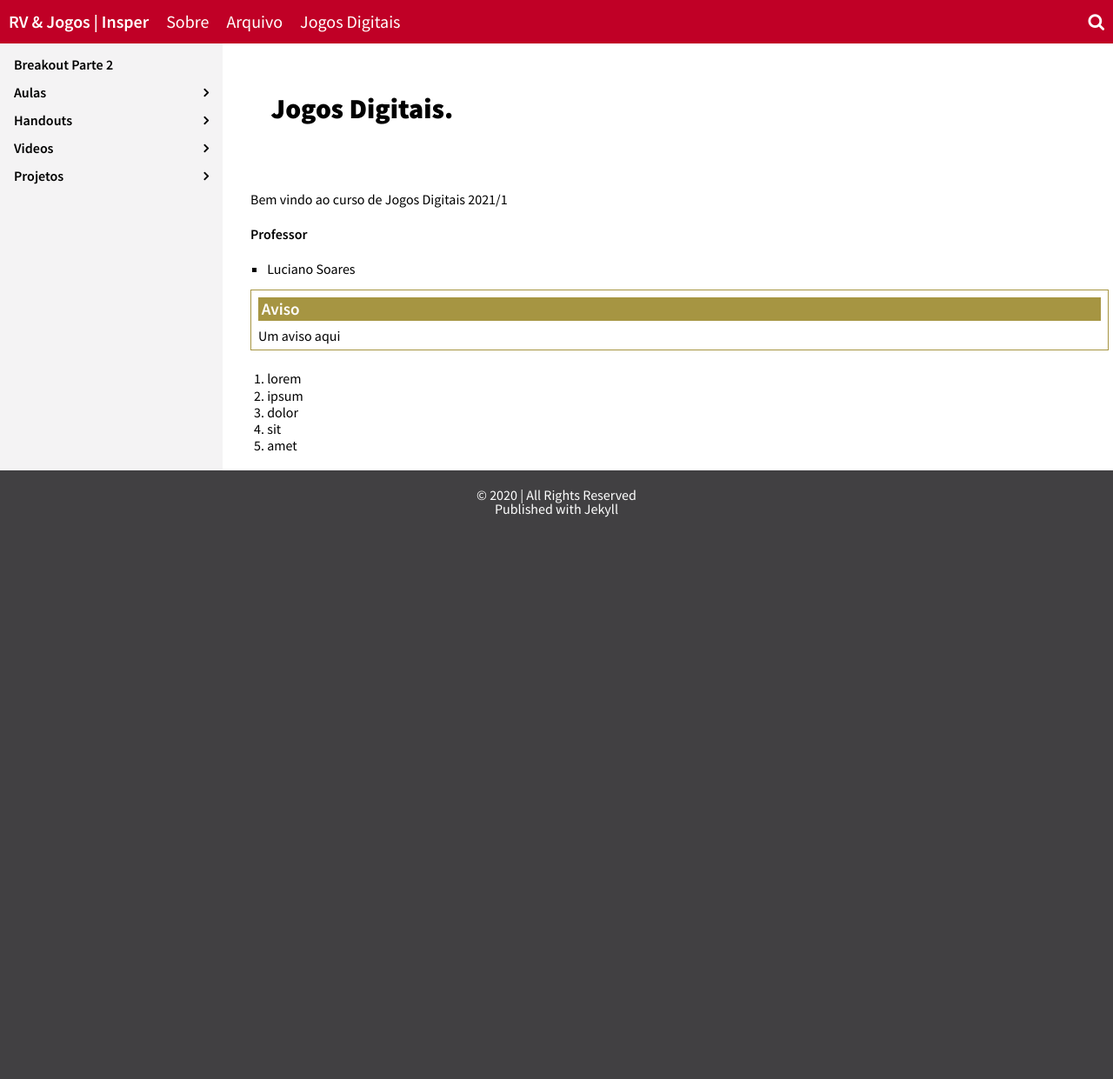
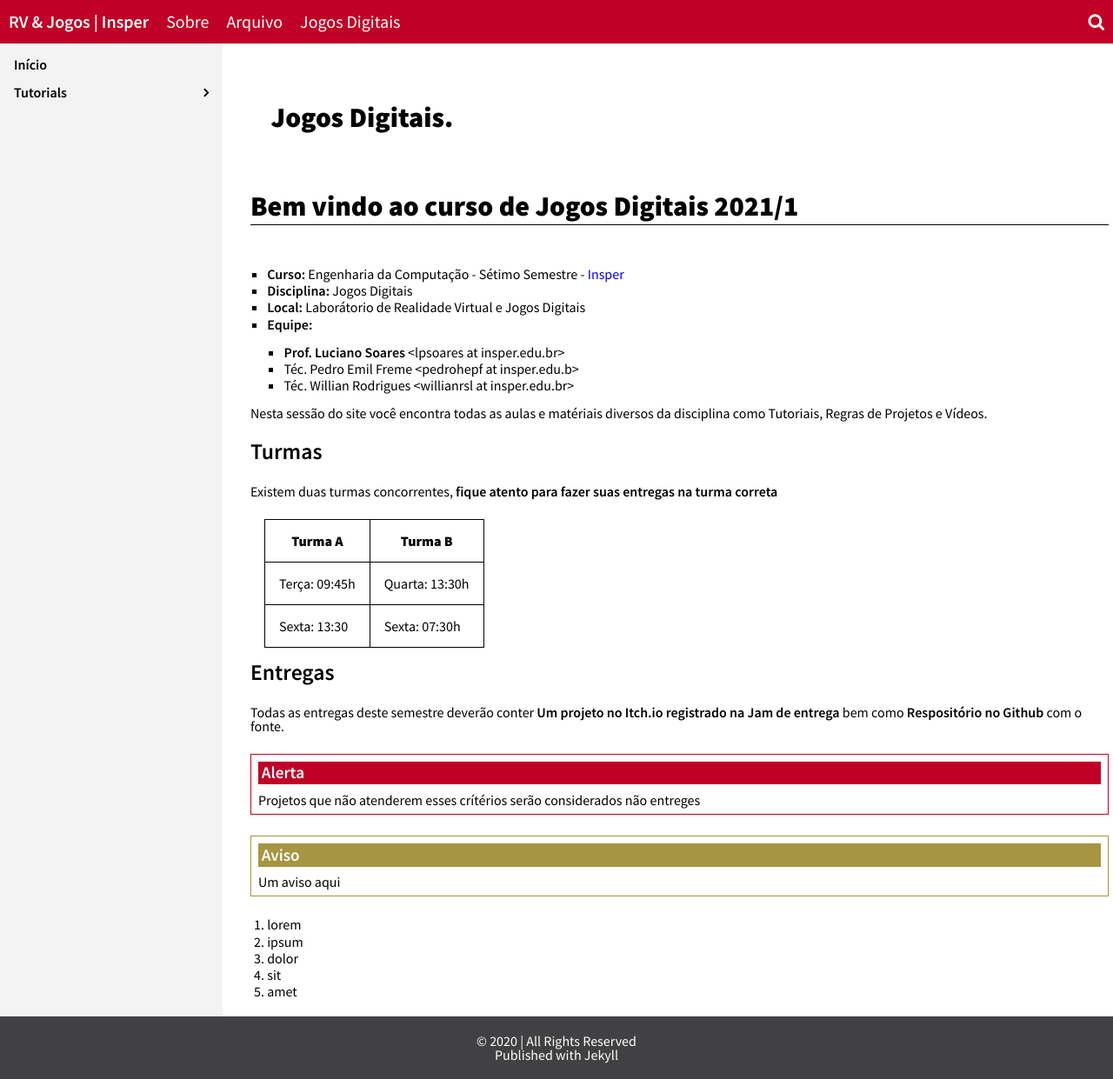
Before and after one commit to EmilFreme/templateBlog, a Jekyll site: the page built from jogos_digitais.md, in a window 1280 px wide and 1241 px high. Shown: the whole window at 87% size. Built offline with Jekyll 4.4.1, drawn with Linux system fonts in a browser that asks for light colours.

Commit message:
home jogos

```diff
--- a/_layouts/aula.html
+++ b/_layouts/aula.html
@@ -5,6 +5,12 @@ layout: default
 <div class="aulaWrapper" style="margin-top:50px">
 <div class="row">
 	<ul class="col-2 indice-aula">
+
+		<li class="indice_type top_nav">
+			<a href="{{site.baseurl}}jogos_digitais.html">
+	        Início
+	    	</a>
+    	</li>
 	{% assign without_types = site.jogos_digitais
 		| where: "type", empty		%}
 		{% for post in without_types %}
--- a/_sass/base.scss
+++ b/_sass/base.scss
@@ -60,7 +60,19 @@ header{
 
 }
 
+table{
+	margin:1em;
+}
+th{
+	font-weight: $bolder-face;
+	padding:1em;
+	border: solid 1px $preto;
+}
 
+td{
+	padding: 1em;
+	border: solid 1px $preto;
+}
 
 footer{
     width:100%;
@@ -270,22 +282,26 @@ footer{
 			font-size:1.6em;
 			font-weight:$bold-face;
 			padding-bottom:5px;
+			margin-bottom: 0.75em;
 		}
 		h3{
 			font-size:1.6em;
 			font-weight:$thin-face;
 			padding-bottom:5px;
-			border-top:1px dashed $vinho
+			border-top:1px dashed $vinho;
+			margin-bottom: 0.75em;
 		}
 		h4{
 			font-size:1.2em;
 			font-weight:$bolder-face;
 			padding-bottom:5px;
+			margin-bottom: 0.375em;
 		}
 		h5{
 			font-size:1.2em;
 			font-weight:$bold-face;
 			padding-bottom:5px;
+			margin-bottom: 0.375em;
 		}
 		h6{
 			font-size:1.2em;
--- a/jogos_digitais.md
+++ b/jogos_digitais.md
@@ -3,11 +3,47 @@ title: Jogos Digitais.
 layout: aula
 ---
 
-Bem vindo ao curso de Jogos Digitais 2021/1
+# Bem vindo ao curso de Jogos Digitais 2021/1
 
-**Professor**
+- **Curso:** Engenharia da Computação - Sétimo Semestre - [Insper](https://www.insper.edu.br/)
+- **Disciplina:** Jogos Digitais
+- **Local:** Laborátorio de Realidade Virtual e Jogos Digitais
+- **Equipe:**
+	- **Prof. Luciano Soares** \<lpsoares at insper.edu.br\>
+	- Téc. Pedro Emil Freme \<pedrohepf at insper.edu.b\>
+	- Téc. Willian Rodrigues \<willianrsl at insper.edu.br\>
 
-- Luciano Soares
+Nesta sessão do site você encontra todas as aulas e matériais diversos da disciplina como Tutoriais, Regras de Projetos e Vídeos.
+
+## Turmas
+
+Existem duas turmas concorrentes, **fique atento para fazer suas entregas na turma correta**
+
+<table>
+	<thead>
+		<tr>
+		<th> Turma A </th>
+		<th> Turma B </th>
+		</tr>
+	</thead>
+	<tbody>
+		<tr>
+			<td><b>Terça:</b> 09:45h</td>
+			<td><b>Quarta:</b> 13:30h</td>
+		</tr>
+		<tr>
+			<td><b>Sexta:</b> 13:30</td>
+			<td><b>Sexta:</b> 07:30h</td>
+		</tr>
+	</tbody>
+</table>
+
+## Entregas
+
+Todas as entregas deste semestre deverão conter **Um projeto no Itch.io registrado na Jam de entrega** bem como **Respositório no Github** com o fonte.
+
+{:.alerta}
+Projetos que não atenderem esses crítérios serão considerados não entreges
 
 {:.aviso}
 Um aviso aqui
```
Also changed, not shown: _jogos_digitais/01-industria.md (deleted, +0 -47 lines), _jogos_digitais/02-ui_padroes.md (deleted, +0 -8 lines), _jogos_digitais/02-unity_01.md (deleted, +0 -47 lines), _jogos_digitais/03-sprites_animacao.md (deleted, +0 -8 lines), _jogos_digitais/04-ia.md (deleted, +0 -8 lines), _jogos_digitais/05-gestao_memoria.md (deleted, +0 -8 lines), _jogos_digitais/06-entrega-invasores.md (deleted, +0 -8 lines), _jogos_digitais/handout01_breakout.md (+1 -1 lines), _jogos_digitais/handout02_breakout2.md (+1 -1 lines), _jogos_digitais/projeto-invasores.md (deleted, +0 -8 lines), _jogos_digitais/teste.md (deleted, +0 -8 lines).
